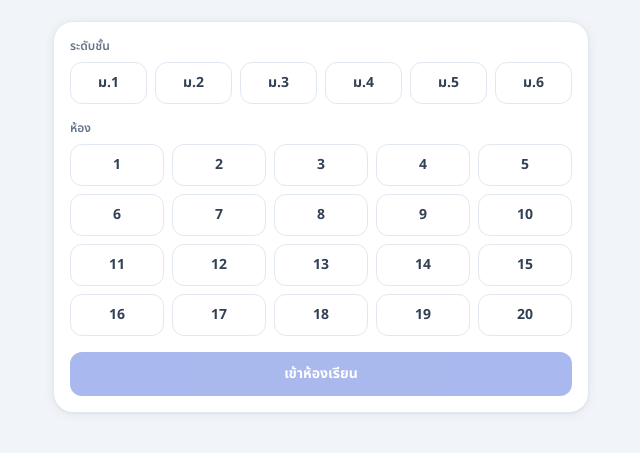
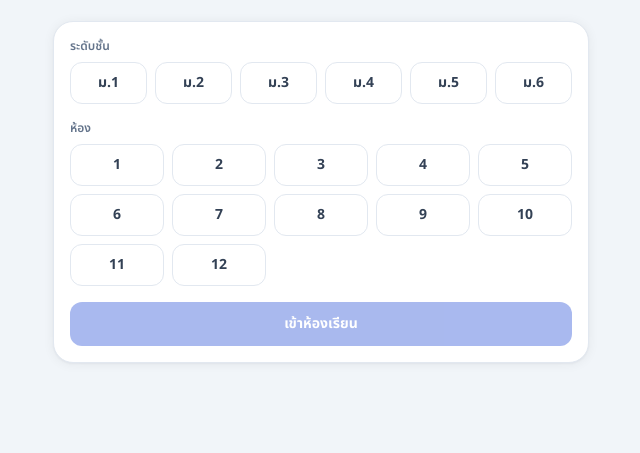
Before and after one commit to BIOS007/-classroomhomework, a plain HTML site: page index.html in a window 1280 px wide. Shown: the part 83-536 px from the top of the page, without its empty margins (319-959 px from the left). Drawn offline with nearby package versions, Linux system fonts and the light colour scheme.

Commit message:
Update index.html

```diff
--- a/index.html
+++ b/index.html
@@ -362,7 +362,7 @@ function themeToggleBtn() {
 
 function ViewPicker() {
   const grades = [1,2,3,4,5,6];
-  const rooms = Array.from({length:20},(_,i)=>i+1);
+  const rooms = Array.from({length:12},(_,i)=>i+1);
   return `
   <div class="p-5 fade-in">
     <div class="flex items-center justify-between mb-1">
```
